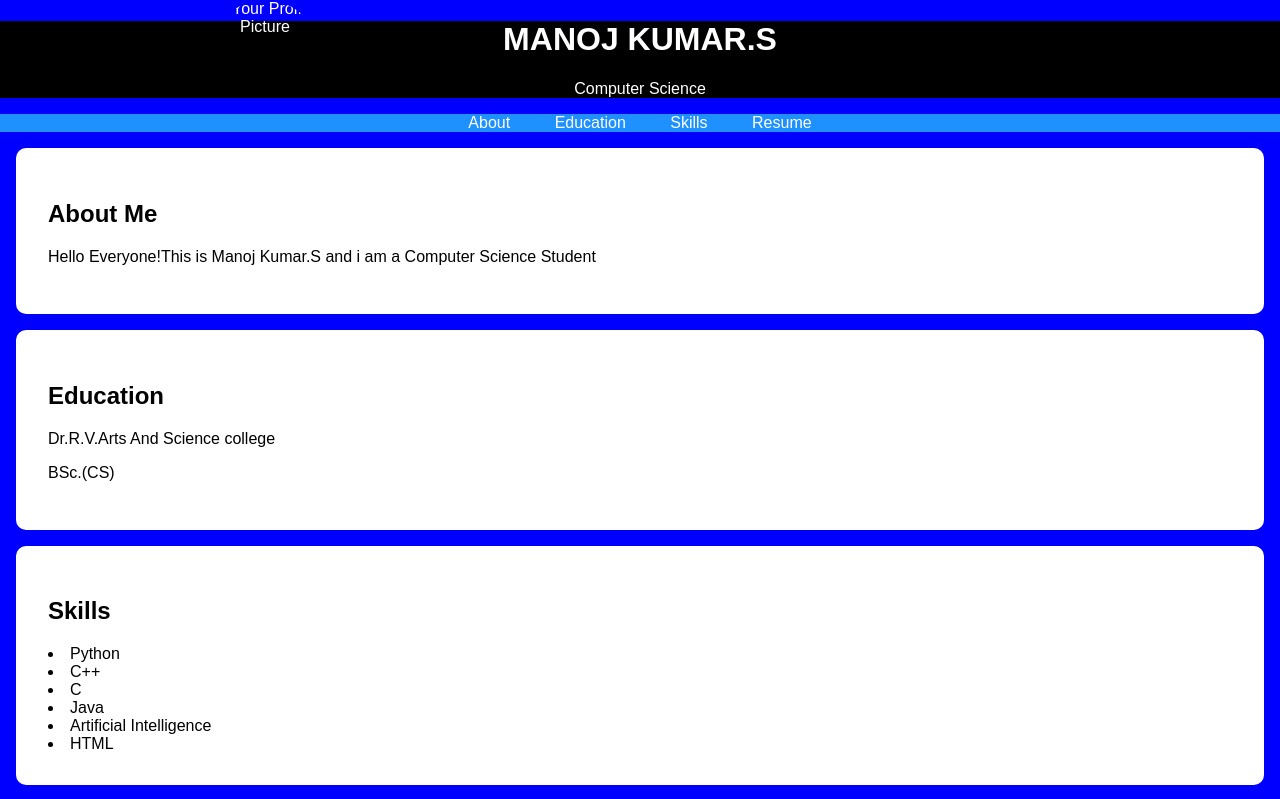
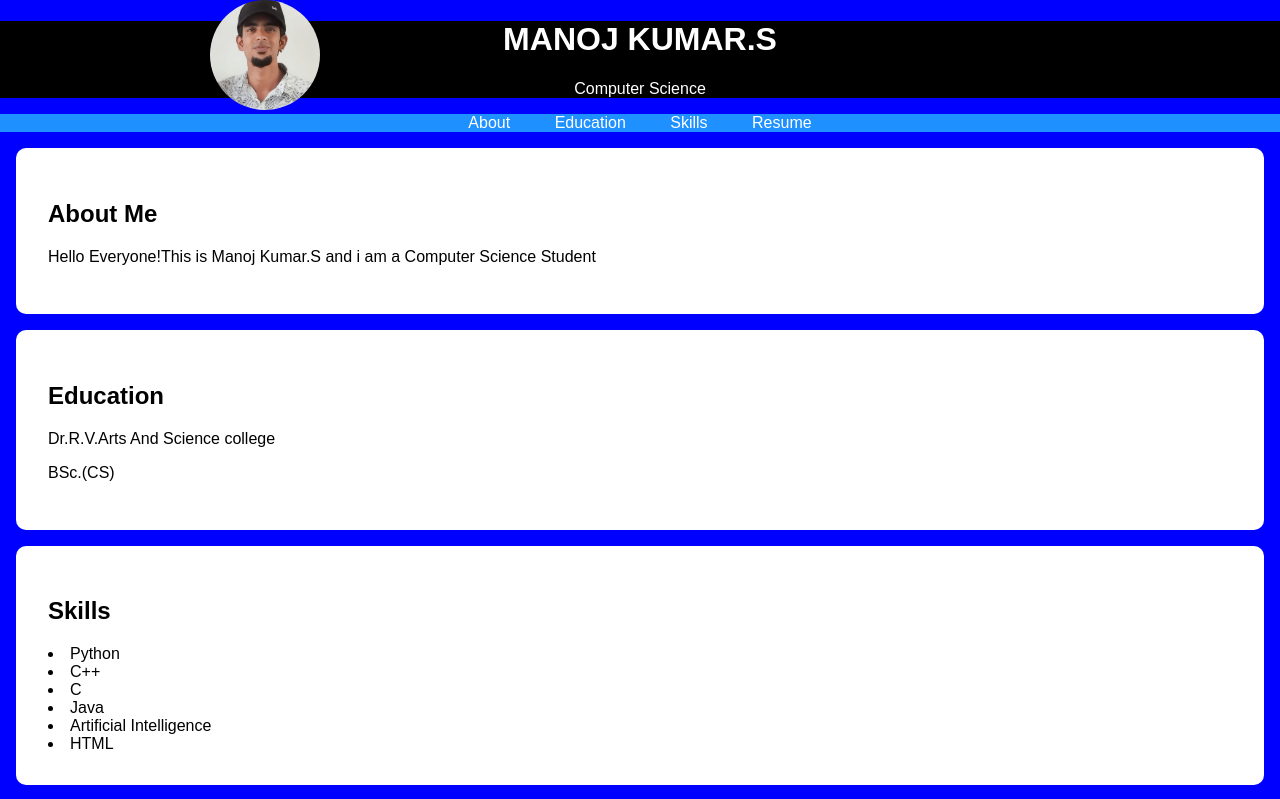
Before and after one commit to Devipriyalokesh17/digitalprotfolio, a plain HTML site: page index.html in a window 1280 px wide. Shown: the top 799 px of the page. Drawn offline with Linux system fonts and the light colour scheme.

Commit message:
Update index.html

```diff
--- a/index.html
+++ b/index.html
@@ -82,7 +82,7 @@
     <header>
         <div class="header-content">
             <!-- Add your profile picture here -->
-            <img src="C:\Users\Administrator\Pictures\manoj.png"alt="Your Profile Picture"class="profile-picture">
+            <img src="manoj.jpeg"alt="Your Profile Picture"class="profile-picture">
             <h1>MANOJ KUMAR.S</h1>
             <p>Computer Science</p>
         </div>
```
